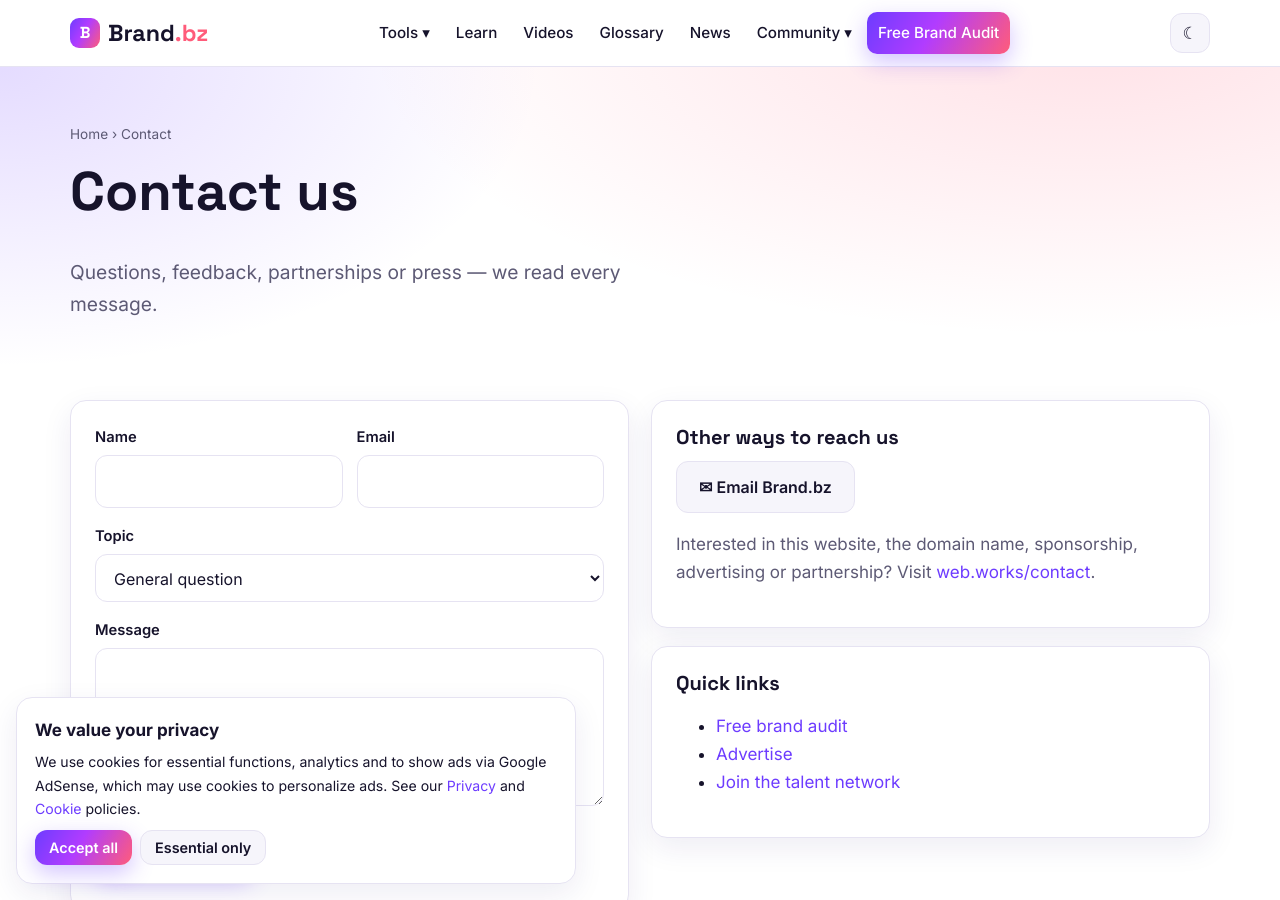
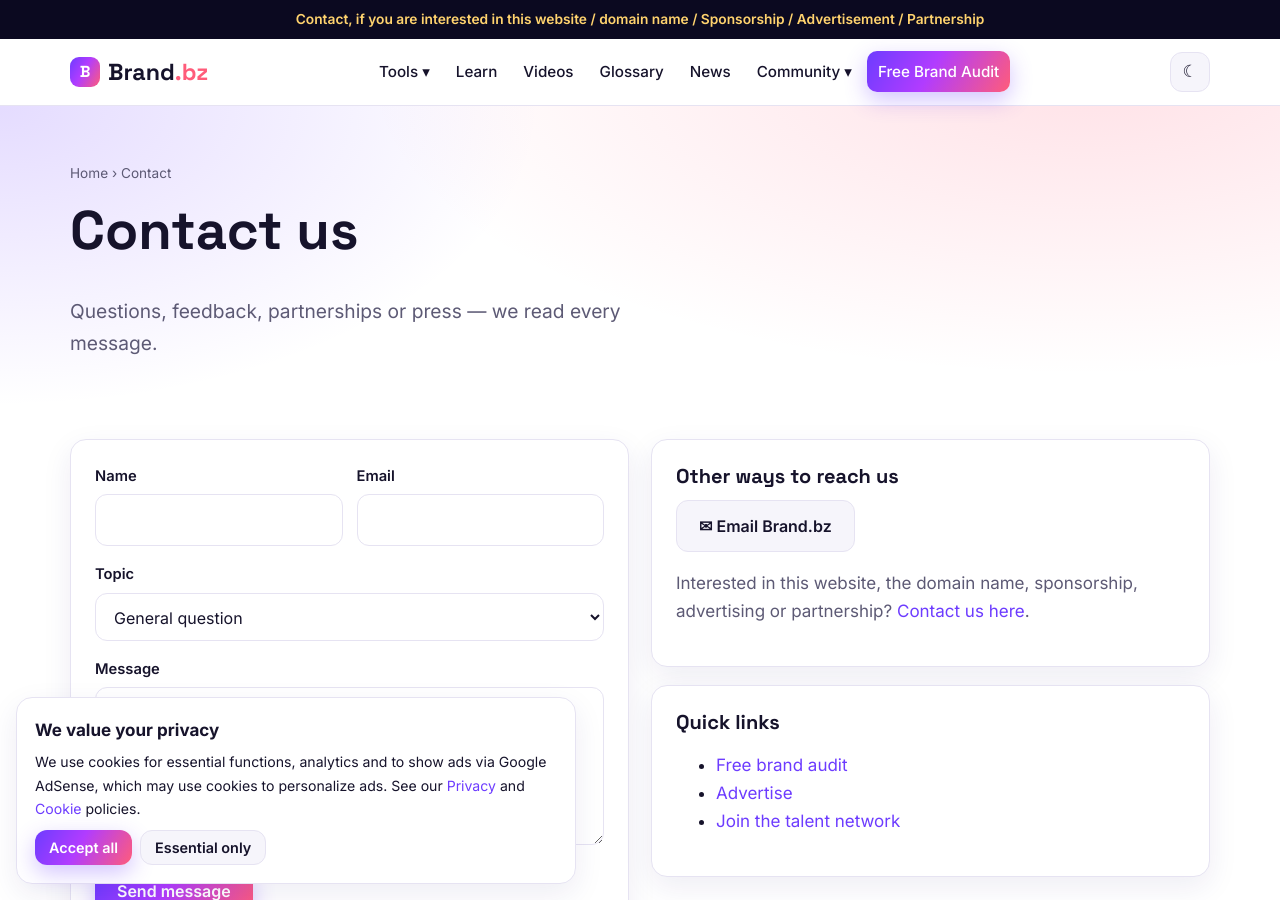
Before and after one commit to WEBWORKSA1/brand-bz, a Jekyll site: the page built from contact.html, in a window 1280 px wide and 900 px high. Built offline with Jekyll 4.4.1, drawn with Linux system fonts in a browser that asks for light colours.

Commit message:
Restore top tagline; hide web.works text behind links

```diff
--- a/_layouts/default.html
+++ b/_layouts/default.html
@@ -19,6 +19,7 @@
 {% if page.tools %}<script src="assets/js/tools.js" defer></script>{% endif %}
 </head>
 <body>
+<div class="topbar"><a href="https://web.works/contact" target="_blank" rel="noopener">Contact, if you are interested in this website / domain name / Sponsorship / Advertisement / Partnership</a></div>
 {% include header.html %}
 <main id="main">
 {{ content }}
--- a/advertise.html
+++ b/advertise.html
@@ -12,7 +12,7 @@ tools: false
  <div class="card tier"><h3>Featured Listing</h3><div class="price">Starter</div><p class="muted">For tools & services</p><ul><li>Listing in Resources directory</li><li>Logo + 40-word description</li><li>Do-follow-free, clearly labeled</li></ul><a class="btn btn-ghost btn-block" href="#inquiry">Inquire</a></div>
  <div class="card tier featured"><h3>Tool Sponsor</h3><div class="price">Growth</div><p class="muted">Most popular</p><ul><li>"Sponsored by" on one tool page</li><li>Newsletter mention</li><li>Monthly performance summary</li></ul><a class="btn btn-primary btn-block" href="#inquiry">Inquire</a></div>
  <div class="card tier"><h3>Contest Partner</h3><div class="price">Premium</div><p class="muted">Brand activation</p><ul><li>Co-branded monthly contest</li><li>Prize placement & winner feature</li><li>Social promotion</li></ul><a class="btn btn-ghost btn-block" href="#inquiry">Inquire</a></div>
-</div><p class="small muted center" style="margin-top:16px">All sponsorships are clearly labeled as sponsored, in line with advertising disclosure rules. Interested in acquiring the Brand.bz domain or website? <a href="https://web.works/contact" target="_blank" rel="noopener">Contact web.works</a>.</p></div></section>
+</div><p class="small muted center" style="margin-top:16px">All sponsorships are clearly labeled as sponsored, in line with advertising disclosure rules. Interested in acquiring the Brand.bz domain or website? <a href="https://web.works/contact" target="_blank" rel="noopener">Contact us</a>.</p></div></section>
 <section class="section-alt" id="inquiry"><div class="container narrow"><form class="card" data-form="Sponsorship / advertising inquiry" data-ok="Thanks! We'll send our media kit and availability shortly."><input class="hp" type="text" name="_honey" tabindex="-1" autocomplete="off">
  <h2>Partnership inquiry</h2>
  <div class="row"><div class="field"><label>Name</label><input name="name" required></div><div class="field"><label>Email</label><input type="email" name="email" required></div></div>
--- a/contact.html
+++ b/contact.html
@@ -12,6 +12,6 @@ tools: false
  <div class="field"><label>Topic</label><select name="topic"><option>General question</option><option>Feedback / bug report</option><option>Brand audit</option><option>Sponsorship / advertising</option><option>Partnership</option><option>Press</option><option>Domain / website acquisition</option></select></div>
  <div class="field"><label>Message</label><textarea name="message" rows="5" required></textarea></div>
  <button class="btn btn-primary" type="submit">Send message</button><div class="form-msg"></div></form>
- <div><div class="card"><h3>Other ways to reach us</h3><p><a href="#" data-mail="Brand.bz inquiry" class="btn btn-ghost">✉ Email Brand.bz</a></p><p class="muted">Interested in this website, the domain name, sponsorship, advertising or partnership? Visit <a href="https://web.works/contact" target="_blank" rel="noopener">web.works/contact</a>.</p></div>
+ <div><div class="card"><h3>Other ways to reach us</h3><p><a href="#" data-mail="Brand.bz inquiry" class="btn btn-ghost">✉ Email Brand.bz</a></p><p class="muted">Interested in this website, the domain name, sponsorship, advertising or partnership? <a href="https://web.works/contact" target="_blank" rel="noopener">Contact us here</a>.</p></div>
  <div class="card" style="margin-top:18px"><h3>Quick links</h3><ul><li><a href="audit.html">Free brand audit</a></li><li><a href="advertise.html">Advertise</a></li><li><a href="careers.html">Join the talent network</a></li></ul></div></div></div></section>
 {% endraw %}
```
